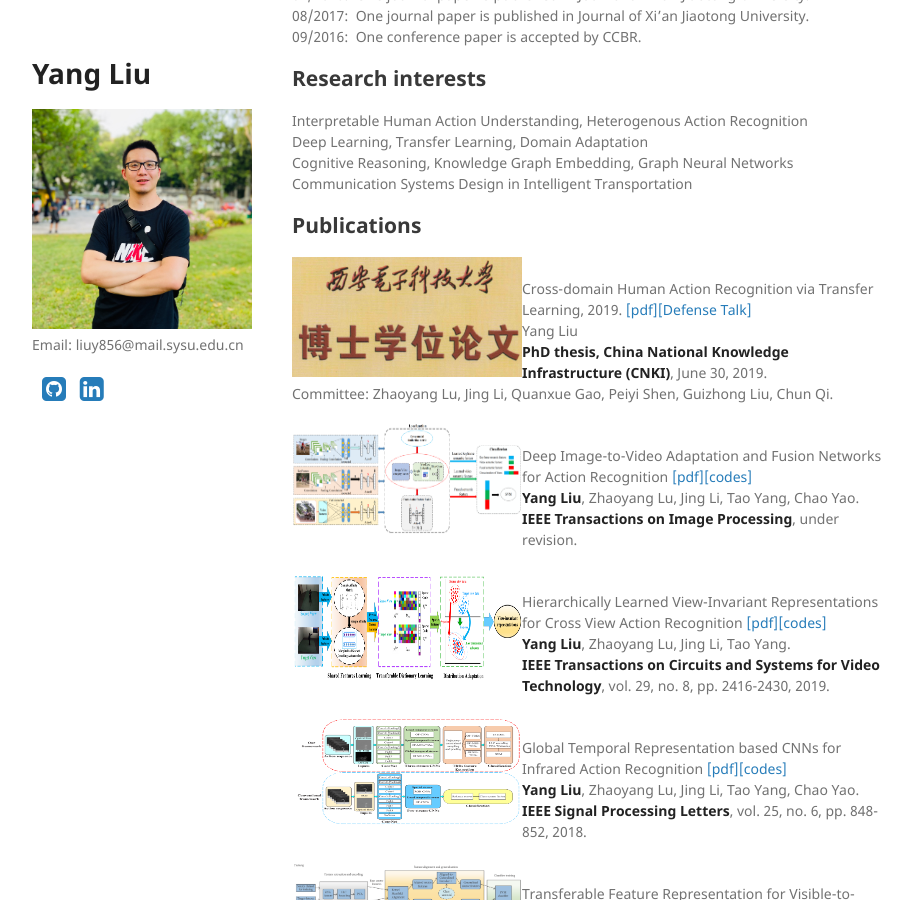
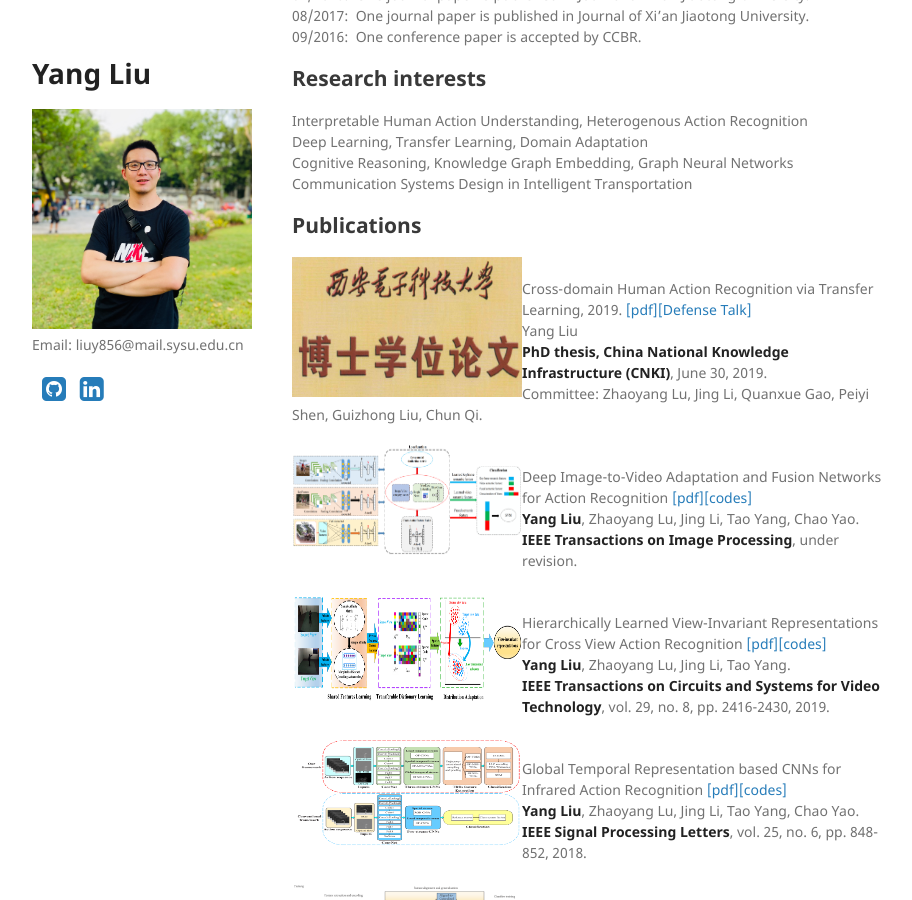
Before and after one commit to YangLiu9208/home, a Jekyll site: the page built from index.md, in a window 1280 px wide and 900 px high, scrolled down 516 px. Shown: the whole window, without its empty margins (178-1090 px from the left). Built offline with Jekyll 4.4.1, drawn with Linux system fonts in a browser that asks for light colours; a style sheet for code colours, icons or effects is not loaded.

Commit message:
Update index.md

```diff
--- a/index.md
+++ b/index.md
@@ -28,7 +28,7 @@ Communication Systems Design in Intelligent Transportation
 ## Publications
 <div align="left">
           <a>
-            <img border="0" src="./PHD_thesis.png" align="left" width="230" height="120">
+            <img border="0" src="./PHD_thesis.png" align="left" width="230" height="140">
           </a>
 </div>
 Cross-domain Human Action Recognition via Transfer Learning, 2019. [[pdf]]((https://yangliu9208.github.io/home/))[[Defense Talk]]((https://yangliu9208.github.io/home/))
```
